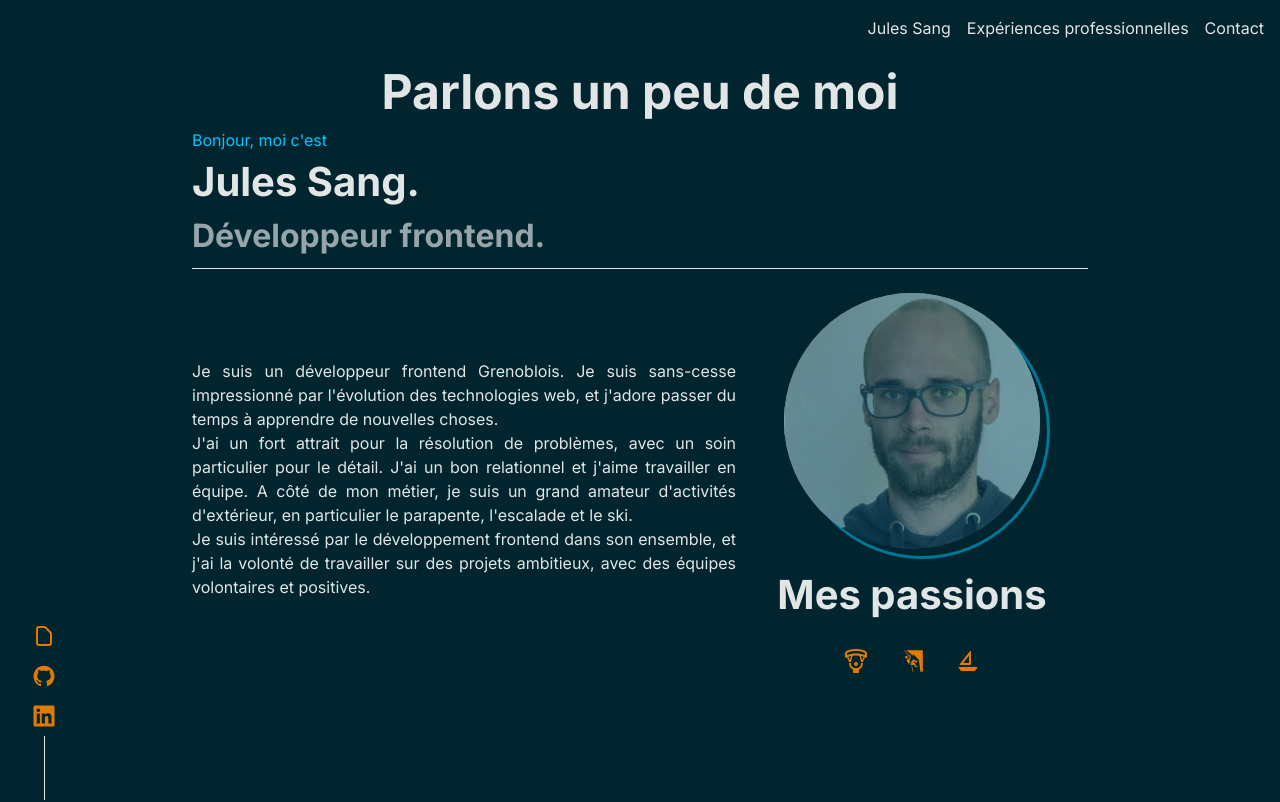
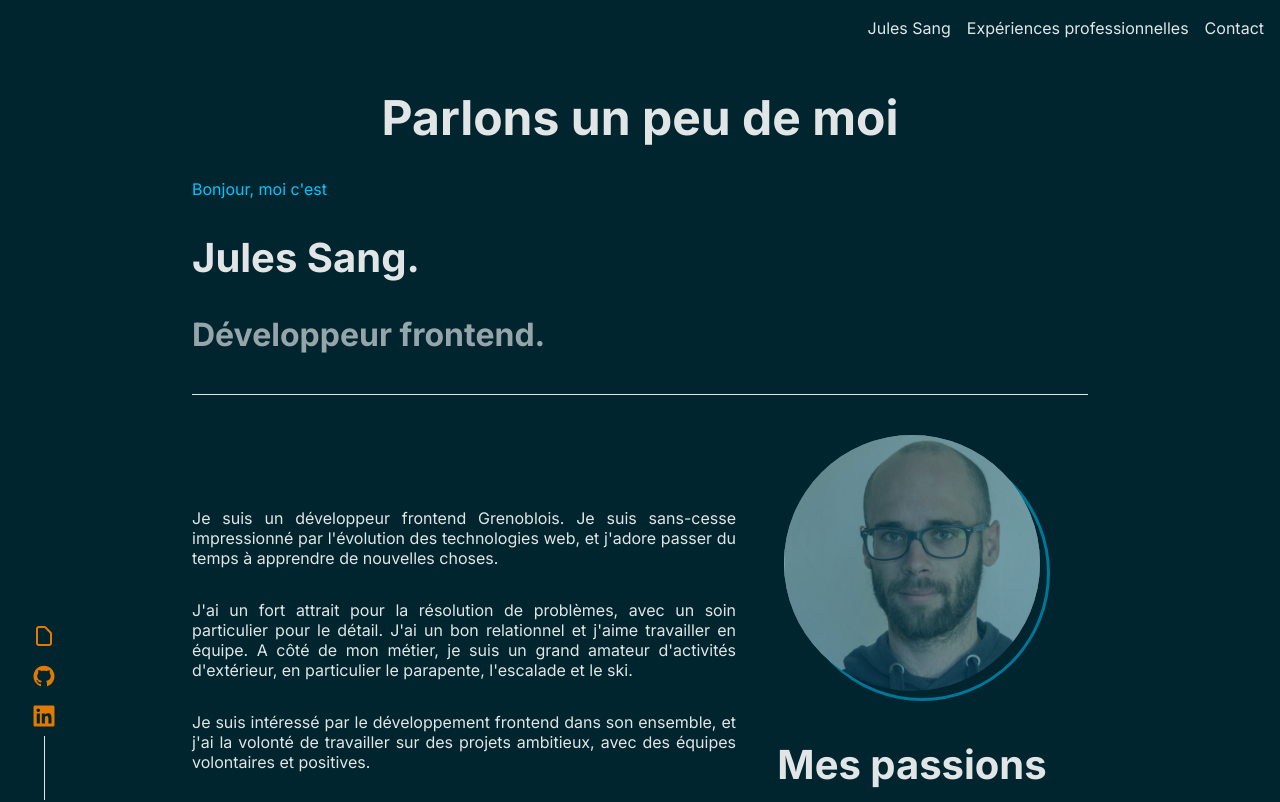
Before and after one commit to jul-o/Portfolio, a Next.js app: page / in a window 1280 px wide. Shown: the top 802 px of the page. Built offline with nearby package versions, Linux system fonts and the light colour scheme.

Commit message:
removed bulma from package.json, removed bulma imports (#33)

```diff
--- a/package.json
+++ b/package.json
@@ -13,15 +13,12 @@
 	"dependencies": {
 		"@fortawesome/fontawesome-svg-core": "^6.1.1",
 		"@fortawesome/free-solid-svg-icons": "^6.1.1",
-		"bulma": "^0.9.4",
-		"bulma-prefers-dark": "^0.1.0-beta.1",
 		"firebase-admin": "^10.2.0",
 		"firebase-functions": "^3.21.2",
 		"fs": "^0.0.1-security",
 		"next": "12.1.6",
 		"prettier": "^2.6.2",
 		"react": "18.1.0",
-		"react-bulma-components": "^4.1.0",
 		"react-dom": "18.1.0",
 		"react-icons": "^4.4.0",
 		"sass": "^1.52.2",
--- a/src/components/Home/Home.tsx
+++ b/src/components/Home/Home.tsx
@@ -1,5 +1,4 @@
 // styles import
-import { Columns } from 'react-bulma-components';
 import Image from 'next/image';
 import myPic from 'styles/assets/me.png';
 import { useEffect, useState } from 'react';
--- a/src/components/Navbar/Navbar.tsx
+++ b/src/components/Navbar/Navbar.tsx
@@ -1,4 +1,3 @@
-import { Navbar as Bar } from 'react-bulma-components';
 import styles from './Navbar.module.scss';
 
 const Navbar = () => {
--- a/src/pages/_app.tsx
+++ b/src/pages/_app.tsx
@@ -1,5 +1,3 @@
-import 'bulma/css/bulma.min.css';
-// import 'bulma-prefers-dark/css/bulma-prefers-dark.min.css';
 import 'styles/globals.scss';
 import 'styles/tags.scss';
 
--- a/src/styles/globals.scss
+++ b/src/styles/globals.scss
@@ -11,5 +11,3 @@
 	margin: 0 auto;
 	padding-top: 3.5rem;
 }
-
-@import '../../node_modules/bulma/sass/base/generic.sass';
--- a/src/styles/tags.scss
+++ b/src/styles/tags.scss
@@ -6,15 +6,12 @@ body {
 	margin: 0;
 	// font-family: -apple-system, BlinkMacSystemFont, Segoe UI, Roboto, Oxygen,
 	// 	Ubuntu, Cantarell, Fira Sans, Droid Sans, Helvetica Neue, sans-serif;
+	font-family: 'Inter', sans-serif;
 	background-color: $primary;
 }
 
 html {
 	scroll-behavior: smooth;
-}
-
-body {
-	font-family: 'Inter', sans-serif;
 }
 
 @media screen and (prefers-reduced-motion: reduce) {
```
Also changed, not shown: 2 other files (tests, documents, lock files or other folders).
